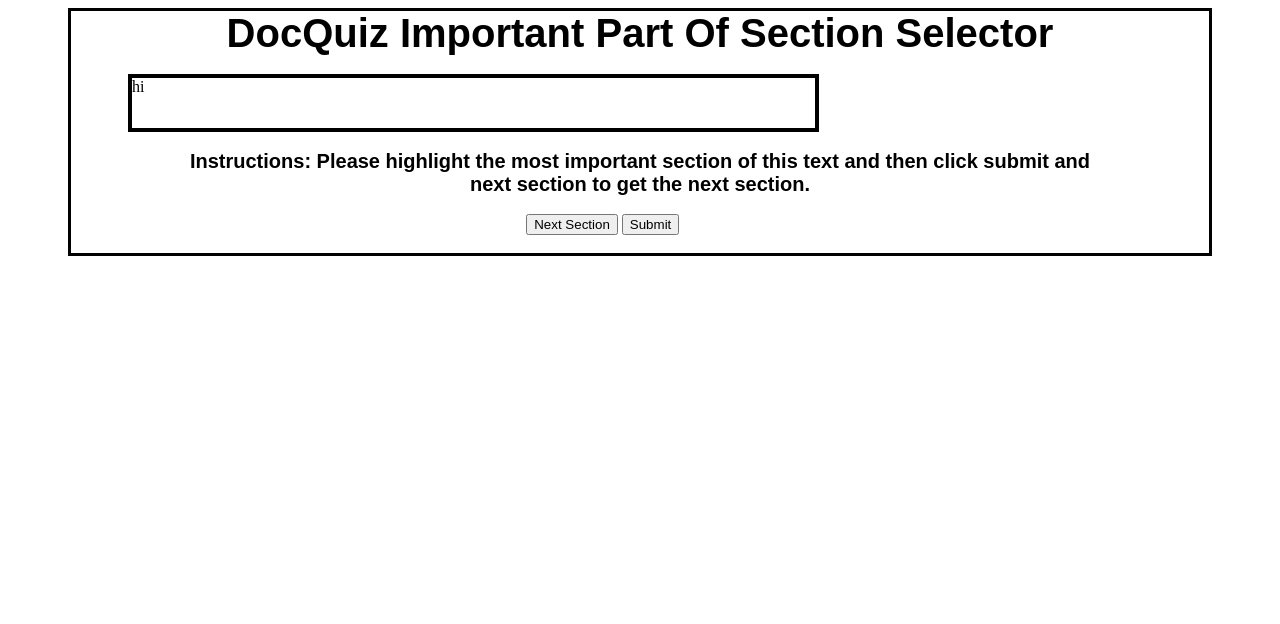
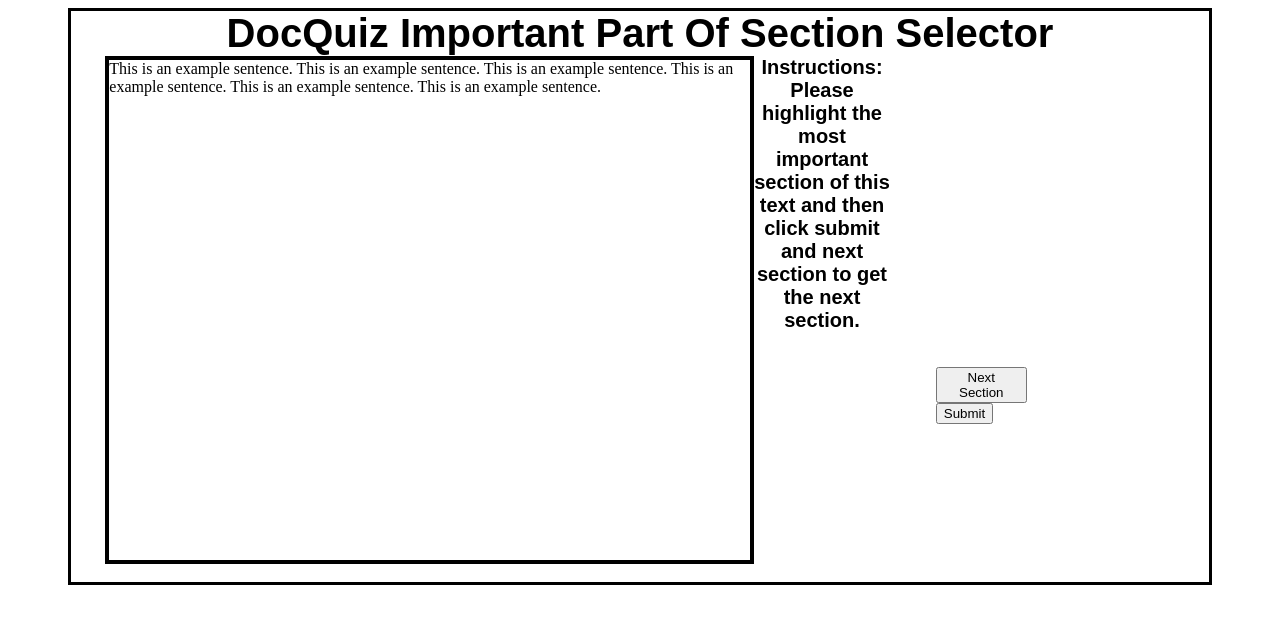
Before and after one commit to andy1uu/DocQuiz, a plain HTML site: page index.html in a window 1280 px wide. Drawn offline with Linux system fonts and the light colour scheme.

Commit message:
updated html & css

```diff
--- a/index.html
+++ b/index.html
@@ -18,7 +18,24 @@
     </header>
     <br>
     <div id = "current-section">
-    hi
+      <span>
+        This is an example sentence.
+      </span>
+      <span>
+        This is an example sentence.
+      </span>
+      <span>
+        This is an example sentence.
+      </span>
+      <span>
+        This is an example sentence.
+      </span>
+      <span>
+        This is an example sentence.
+      </span>
+      <span>
+        This is an example sentence.
+      </span>
     </div>
     <br>
     <div id = "instructions">
--- a/style.css
+++ b/style.css
@@ -9,40 +9,50 @@
     margin-right: auto;
     position: static;
     border: solid #000000;
-    grid-column-start: 1;
-    grid-column-end: 2;
+    grid-template-columns: 60% 1fr;
 }
 
 header {
 
     text-align: center;
     font: bold 40px Arial;
+    grid-column-start: 1;
+    grid-column-end: 3;
+
 }
 
 #current-section{
-    display: grid;
-    width: 60%;
     height: 50%;
-    min-height: 50px;
+    min-height: 500px;
     margin-left: 5%;
     margin-right: auto;
     border: black solid 4px;
     grid-column-start: 1;
     grid-column-end: 2;
+    grid-row-start: 2;
+    grid-row-end: 6;
+}
+
+#current-section > span{
+    word-wrap: break-word;
 }
 
 #instructions {
-    display: grid;
-    margin-left: auto;
-    margin-right: auto;
+
     text-align: center;
-    width: 80%;
+    width: 30%;
     font: bold 20px Arial;
+    grid-column-start: 2;
+    grid-column-end: 3;
+    grid-row: 2;
+
+
 }
 
 #buttons {
-    display: block;
     width: 20%;
     margin-left: auto;
     margin-right: auto;
+    grid-column: 2;
+    grid-row: 3;
 }
```
